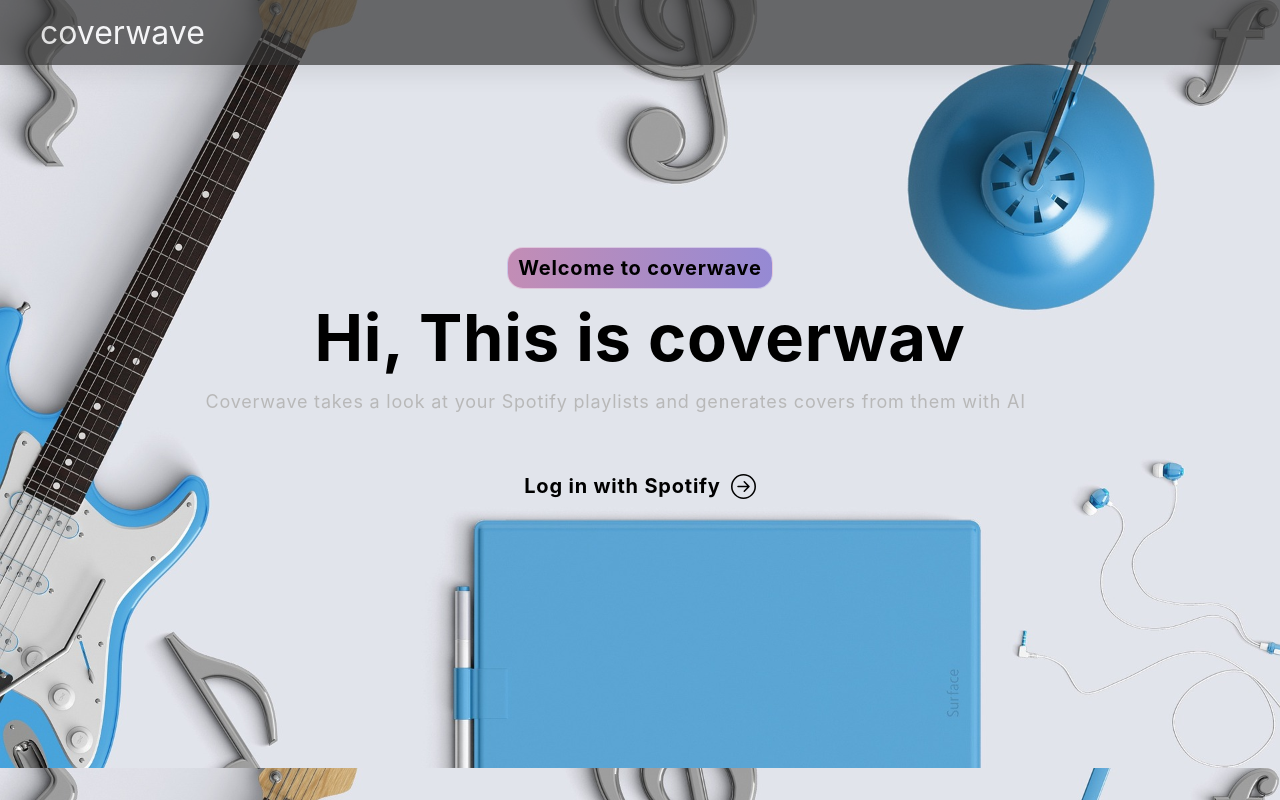
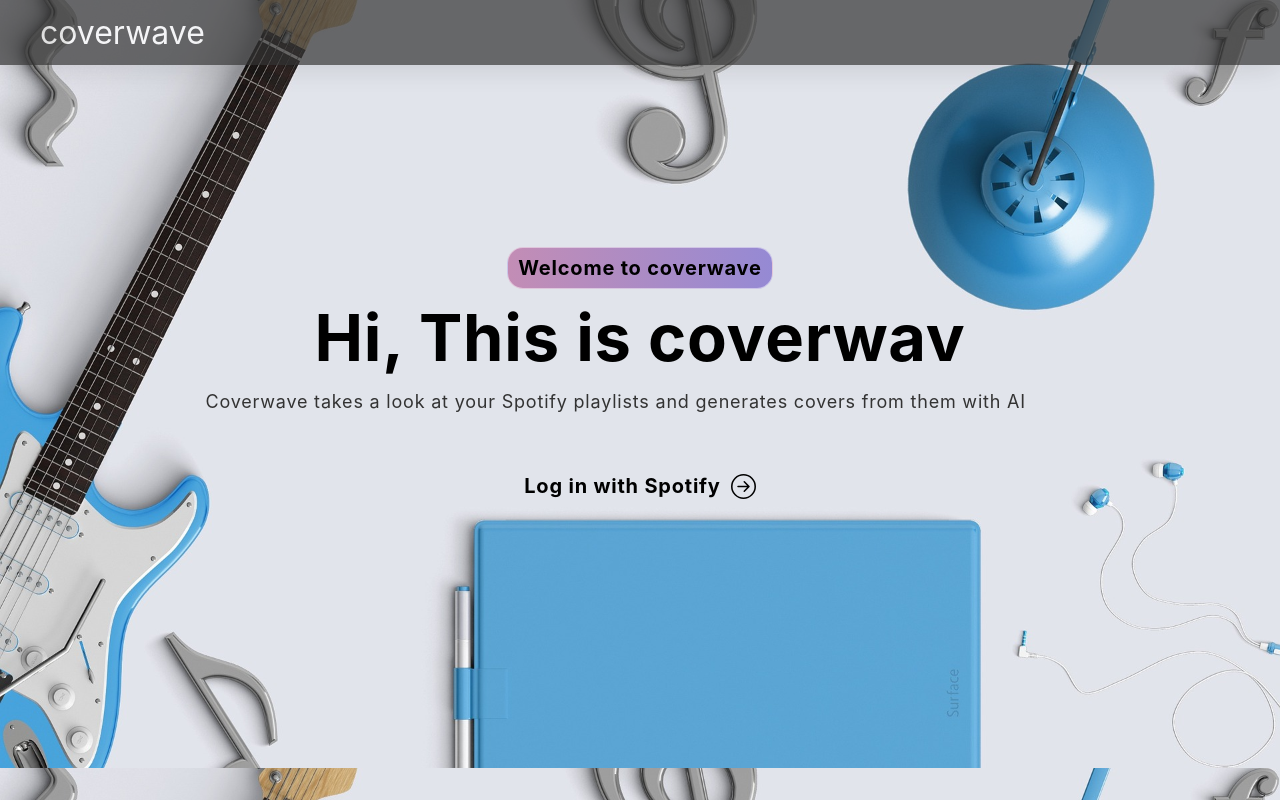
Before and after one commit to InsaneH4/coverwave, a React (Create React App) app in the folder frontend/: page / in a window 1280 px wide. Built offline with nearby package versions, Linux system fonts and the light colour scheme.

Commit message:
Update css file
Co-authored-by: jasonty33 <jasonty33@users.noreply.github.com>
Co-authored-by: Sam H <InsaneH4@users.noreply.github.com>

```diff
--- a/frontend/src/App.css
+++ b/frontend/src/App.css
@@ -92,7 +92,7 @@
 }
 
 .banner p {
-  color: #b8b8b8;
+  color: #333;
   font-size: 18px;
   letter-spacing: 0.8px;
   line-height: 1.5rem;
```
